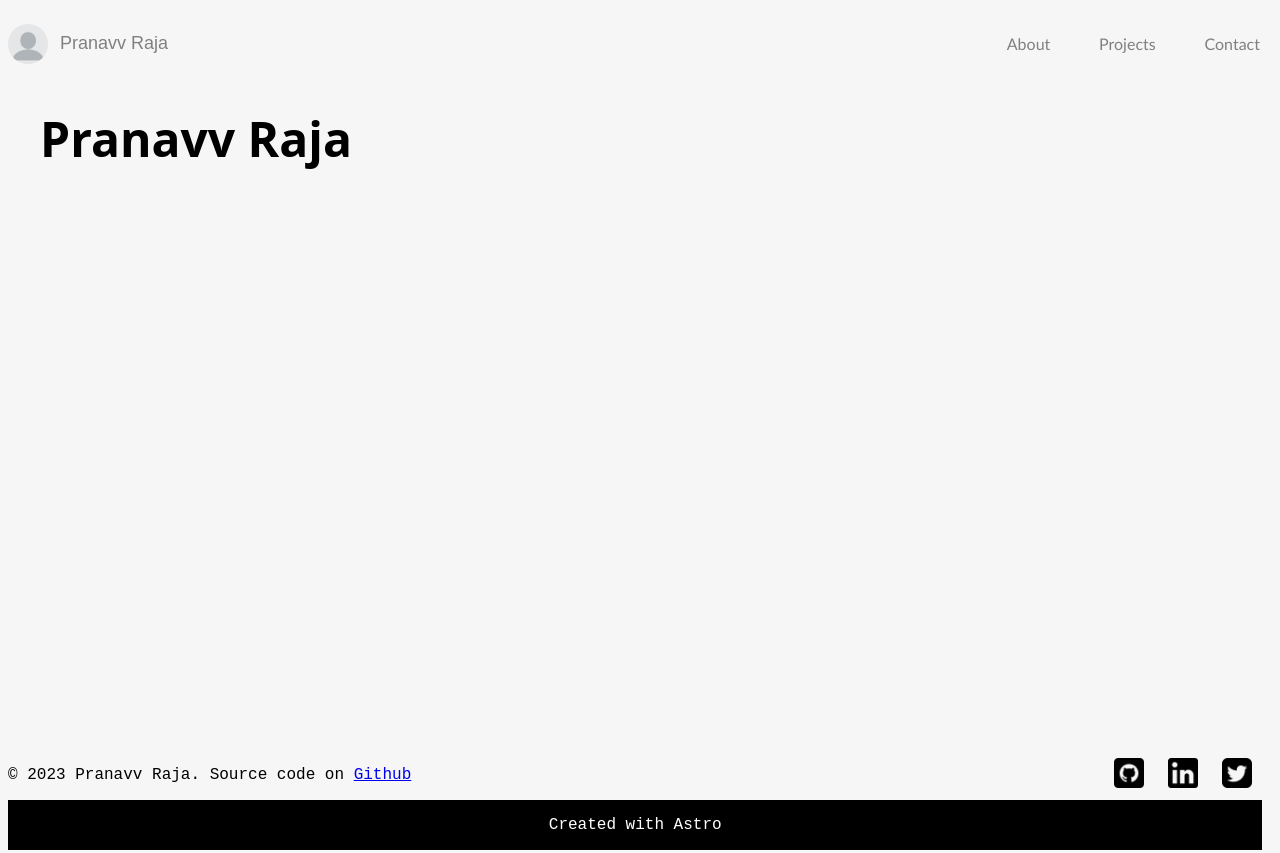
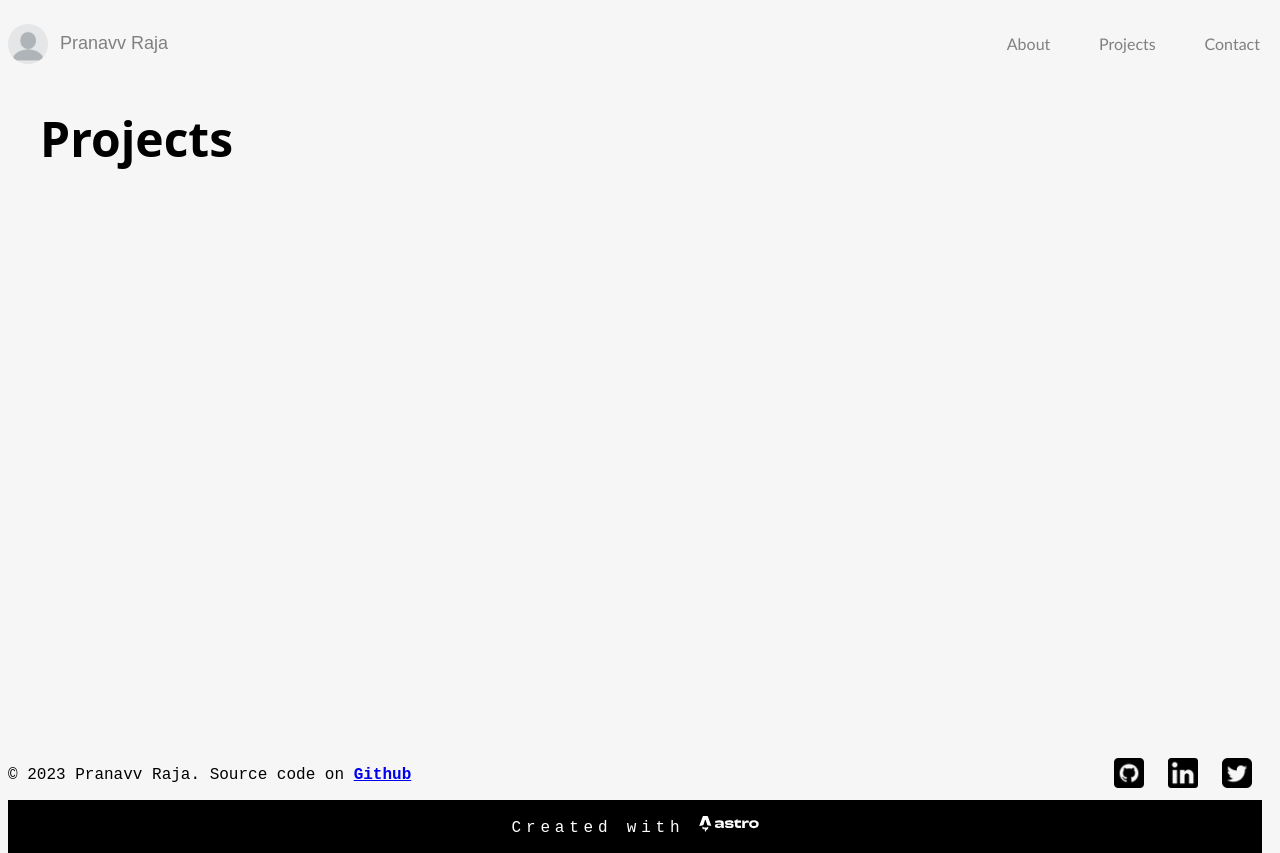
Before and after one commit to pranavvraja/portfolio-astro, an Astro site: page /projects in a window 1280 px wide. Built offline with nearby package versions, Linux system fonts and the light colour scheme; Astro itself is replaced by a stand-in of ours.

Commit message:
updated a few things

```diff
--- a/src/components/footer.astro
+++ b/src/components/footer.astro
@@ -7,7 +7,7 @@ import Social from "./social.astro";
     <div class="cr">
       <p>
         © 2023 Pranavv Raja. Source code on <a
-          href="https://github.com/pranavvraja/portfolio">Github</a>
+          href="https://github.com/pranavvraja/portfolio"><b>Github</b></a>
       </p>
     </div>
 
@@ -25,7 +25,7 @@ import Social from "./social.astro";
   </div>
 
   <div class="bottom">
-    <p>Created with Astro</p>
+    <p>Created with <img src="astro-logo-light.svg" class="logo1"></p>
   </div>
 </footer>
 
@@ -75,6 +75,15 @@ import Social from "./social.astro";
     width: 30px;
   }
 
+  .logo1{
+    width: 60px;
+    align-items: center;
+    text-align: center;
+    padding: 0%;
+    margin: 0%;
+
+  }
+
   .bottom {
     background-color: black;
     color: white;
@@ -88,5 +97,6 @@ import Social from "./social.astro";
     justify-content: center;
     margin: 0%;
     padding: 0%;
+    letter-spacing: .5ch;
   }
 </style>
--- a/src/pages/projects.astro
+++ b/src/pages/projects.astro
@@ -1,12 +1,12 @@
 ---
 import Layout from '../layouts/Layout.astro';
 
-
+const title = 'Projects'
 ---
 
-<Layout title="Pranavv Raja">
+<Layout title={title}>
 	<main>
-		<h1>Pranavv Raja</h1>
+		<h1>{title}</h1>
 	</main>
 </Layout>
 
```
Also changed, not shown: public/astro-icon-light.svg (added), public/astro-logo-light.svg (added), src/pages/posts/proj-1.md (added), src/pages/posts/proj-2.md (added), src/pages/posts/proj-3.md (added), src/pages/posts/proj-4.md (added).
